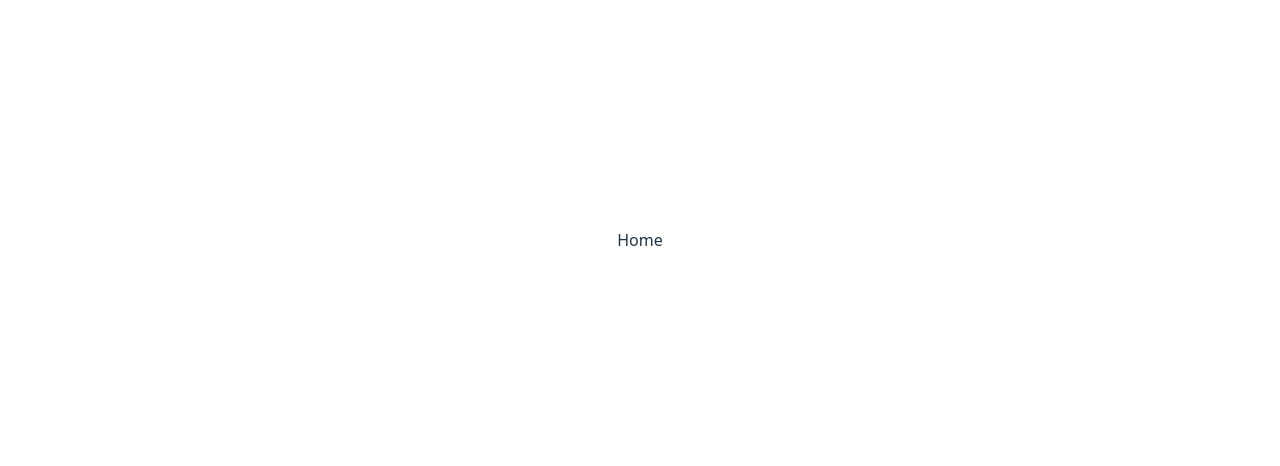
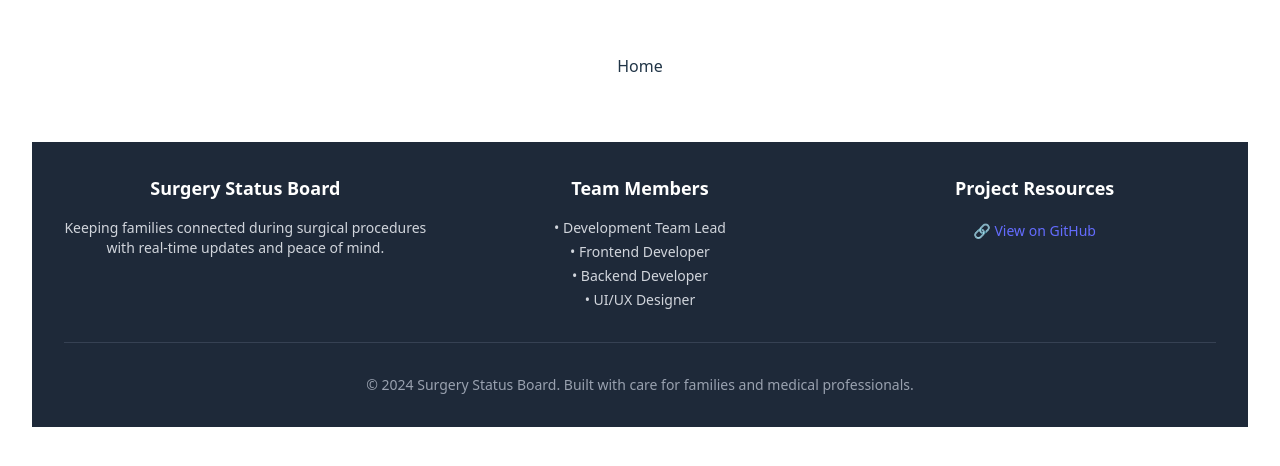
Before and after one commit to chingu-voyages/V56-tier3-team-36, a React (Vite) app in the folder client/: page /home in a window 1280 px wide. Shown: the part 160-626 px from the top of the page. Built offline with nearby package versions, Linux system fonts and the light colour scheme.

Commit message:
Add Footer component and integrate it into Home page

```diff
--- /dev/null
+++ b/client/src/components/Footer.jsx
@@ -0,0 +1,39 @@
+import React from 'react'
+
+function Footer() {
+  return (
+    <footer class="bg-gray-800 text-white py-8 mt-16">
+        <div class="max-w-7xl mx-auto px-4 sm:px-6 lg:px-8">
+            <div class="grid grid-cols-1 md:grid-cols-3 gap-8">
+                <div>
+                    <h3 class="text-lg font-semibold mb-4">Surgery Status Board</h3>
+                    <p class="text-gray-300 text-sm">Keeping families connected during surgical procedures with real-time updates and peace of mind.</p>
+                </div>
+
+                <div>
+                    <h3 class="text-lg font-semibold mb-4">Team Members</h3>
+                    <ul class="text-gray-300 text-sm space-y-1">
+                        <li>• Development Team Lead</li>
+                        <li>• Frontend Developer</li>
+                        <li>• Backend Developer</li>
+                        <li>• UI/UX Designer</li>
+                    </ul>
+                </div>
+
+                <div>
+                    <h3 class="text-lg font-semibold mb-4">Project Resources</h3>
+                    <a href="#" class="text-blue-400 hover:text-blue-300 text-sm transition-colors">
+                        🔗 View on GitHub
+                    </a>
+                </div>
+            </div>
+
+            <div class="border-t border-gray-700 mt-8 pt-8 text-center text-gray-400 text-sm">
+                <p>© 2024 Surgery Status Board. Built with care for families and medical professionals.</p>
+            </div>
+        </div>
+    </footer>
+  )
+}
+
+export default Footer
--- a/client/src/pages/Home.jsx
+++ b/client/src/pages/Home.jsx
@@ -1,8 +1,12 @@
 import React from 'react'
+import Footer from '../components/Footer'
 
 function Home() {
   return (
-    <div className='w-full h-full flex items-center justify-center'>Home</div>
+    <>
+      <div className='w-full h-full flex items-center justify-center'>Home</div>
+      <Footer />
+    </>
   )
 }
 
```
